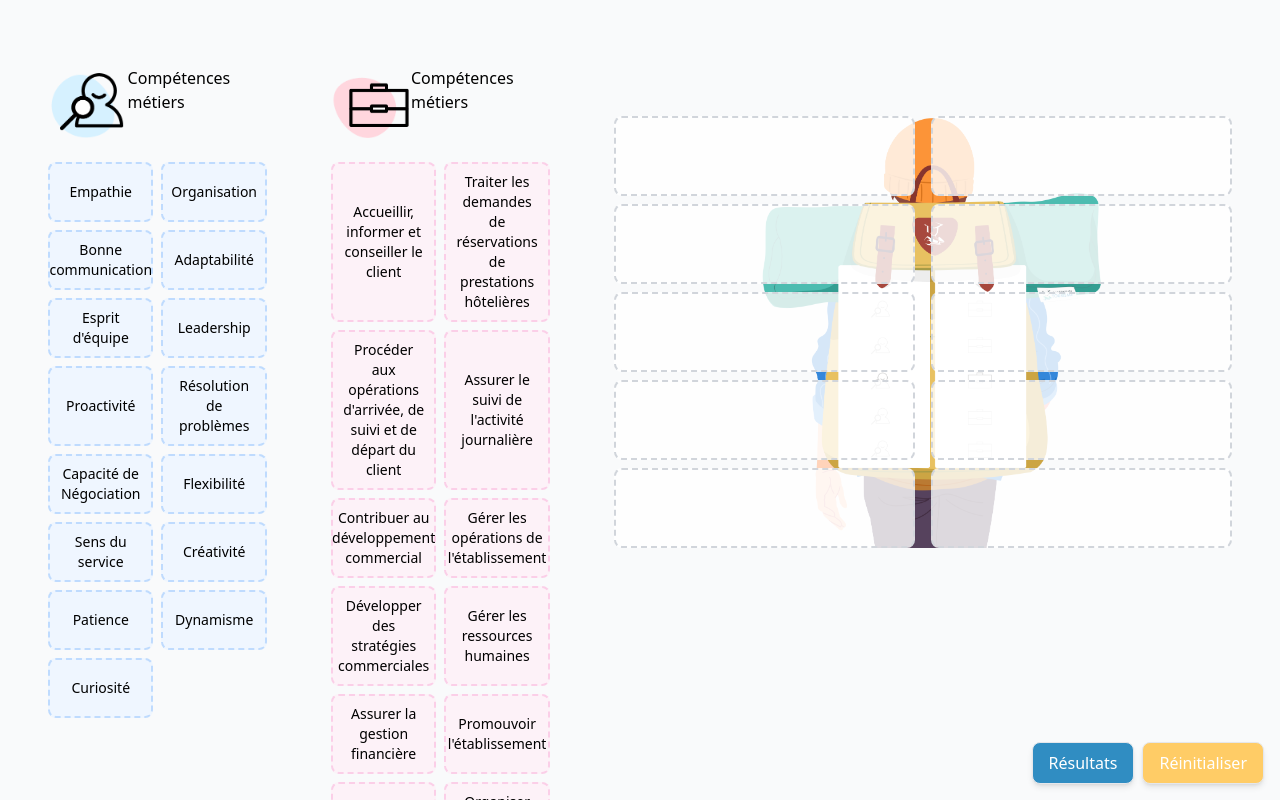
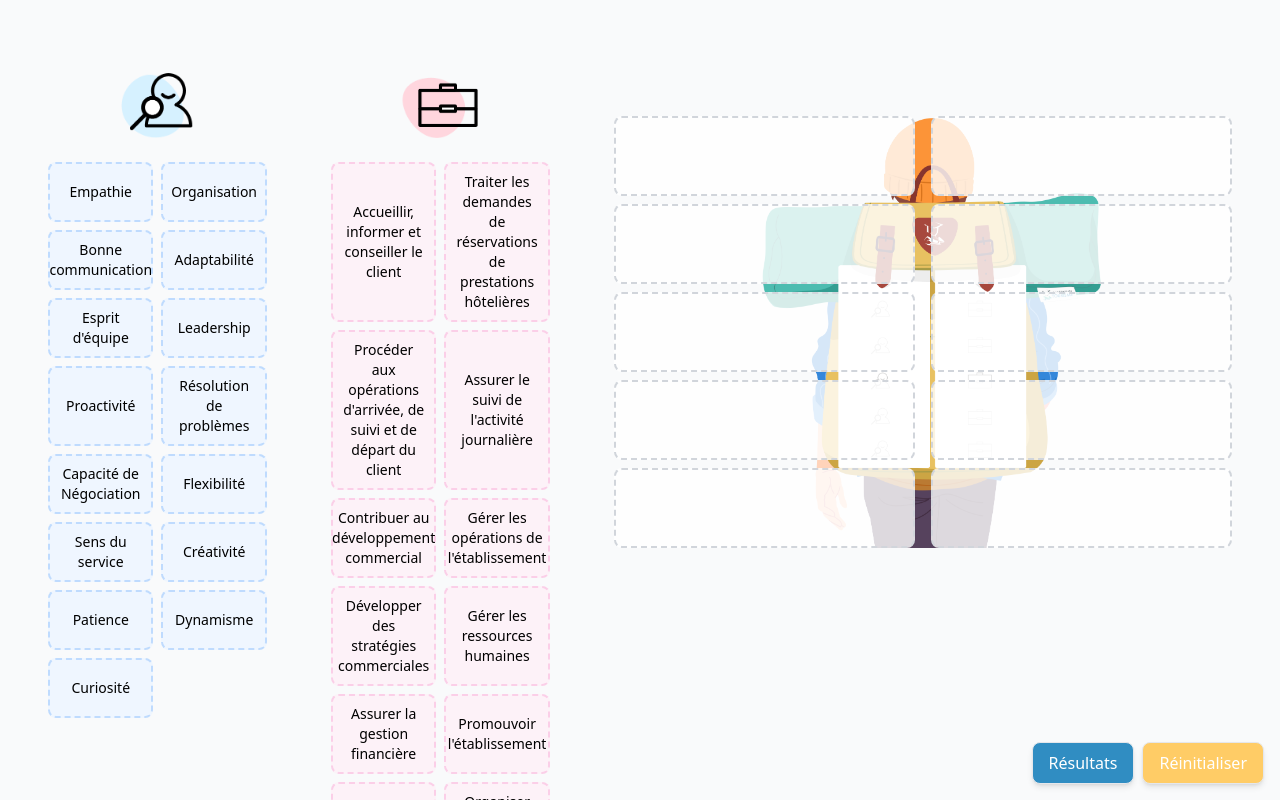
Before and after one commit to matthieu2022/app, a React (Vite) app: page / in a window 1280 px wide. Shown: the top 800 px of the page. Built offline with nearby package versions, Linux system fonts and the light colour scheme.

Commit message:
Update SkillList.tsx

```diff
--- a/src/components/SkillList.tsx
+++ b/src/components/SkillList.tsx
@@ -19,7 +19,6 @@ export const SkillList = ({
           alt={isCompetences ? "Compétences" : "Soft Skills"}
           className="w-16 h-16 md:w-20 md:h-20 object-contain"
         />
-        <h3>Compétences métiers</h3>
       </div>
 
       <div className="grid grid-cols-2 gap-2">
```
